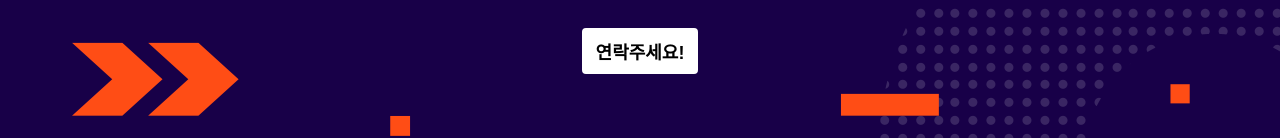
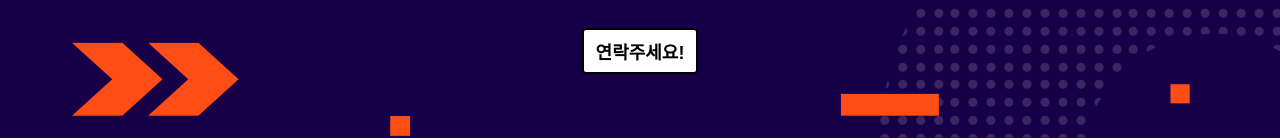
Before and after one commit to 99YJH/portfolio, a plain HTML site: page index.html in a window 1280 px wide. Shown: the part 546-686 px from the top of the page. Drawn offline with Linux system fonts and the light colour scheme; a web font is replaced by a local one.

Commit message:
[CSS] style.css - home

```diff
--- a/style.css
+++ b/style.css
@@ -144,6 +144,6 @@ p{
     font-weight: bold;
     margin: 24px;
     padding: 8px 12px;
-    border: 2px solid var(--color-white);
+    border: 2px solid var(--color-black);
     border-radius: var(--size-border-radius);
 }
```
